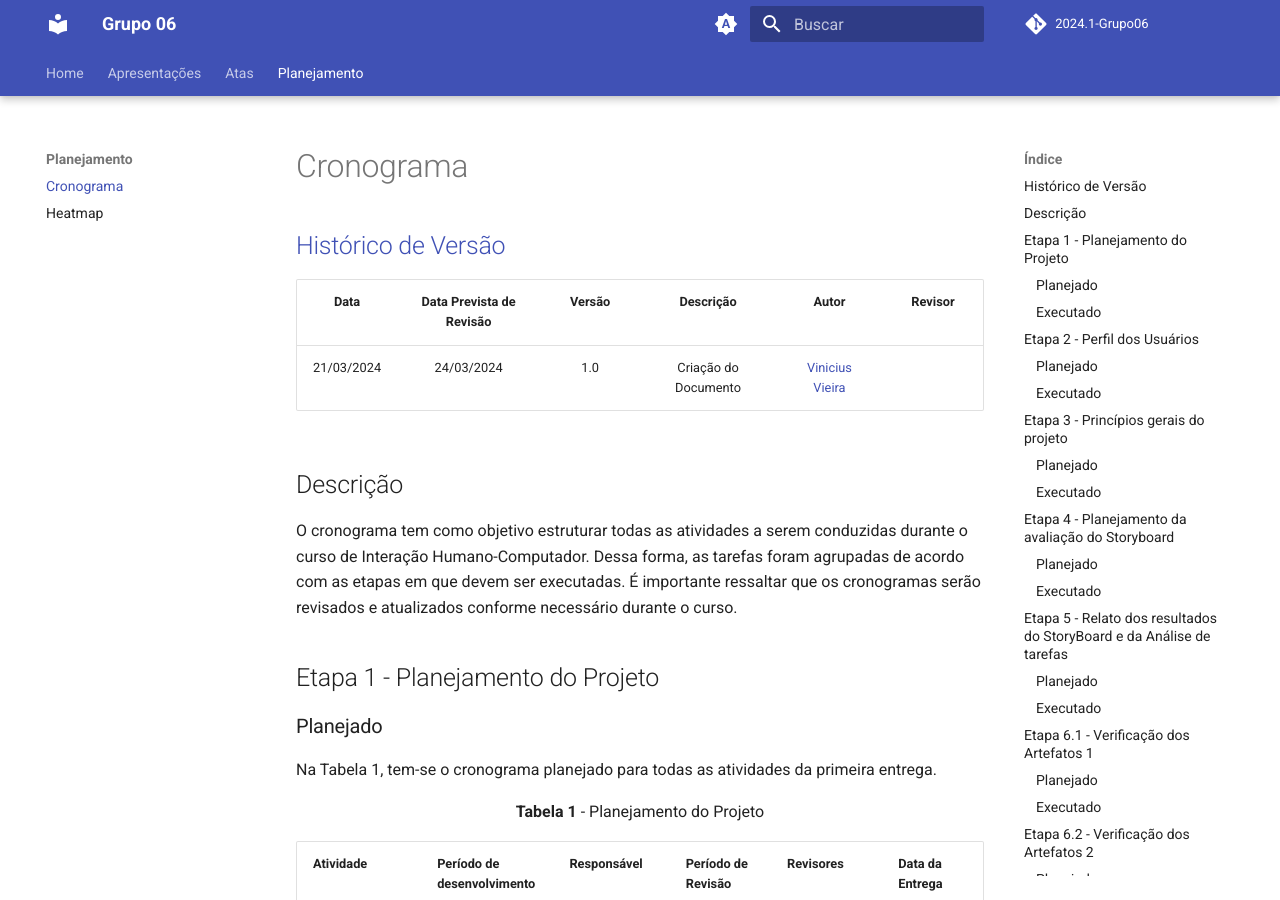
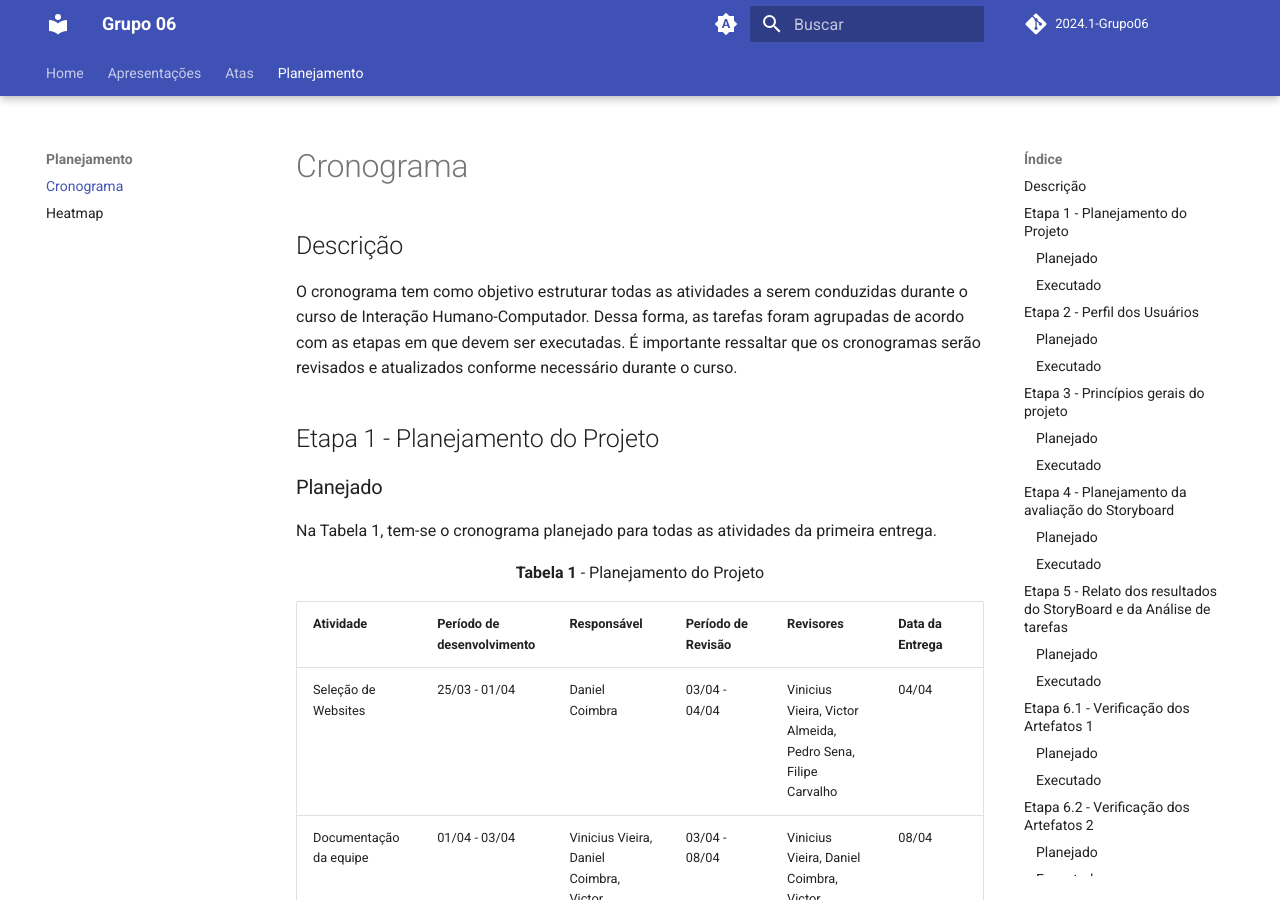
Before and after one commit to Interacao-Humano-Computador/2024.1-Grupo06, an MkDocs documentation site: the page built from docs/planejamento/cronograma.md, in a window 1280 px wide and 900 px high. Built offline with MkDocs 1.6.1 and Material for MkDocs 9.7.7, drawn with Linux system fonts in a browser that asks for light colours; comment, search, counter and statistics services are not loaded; the version menu is left out; some of the changed text lies outside the part shown.

Commit message:
Ajuste histórico de versão

```diff
--- a/docs/planejamento/cronograma.md
+++ b/docs/planejamento/cronograma.md
@@ -1,9 +1,4 @@
 # Cronograma
-
-## <a>Histórico de Versão</a>
-|    Data    | Data Prevista de Revisão | Versão |      Descrição       |                         Autor                          | Revisor |
-| :--------: | :----------------------: | :----: | :------------------: | :----------------------------------------------------: | :-----: |
-| 21/03/2024 |        24/03/2024        |  1.0   | Criação do Documento | [Vinicius Vieira](https://github.com/viniciusvieira00) |
 
 ## Descrição
 
```
Also changed, not shown: other parts of docs/planejamento/cronograma.md (+4 -3 lines), site/planejamento/cronograma/index.html, site/search/search_index.json, 1 other file.
